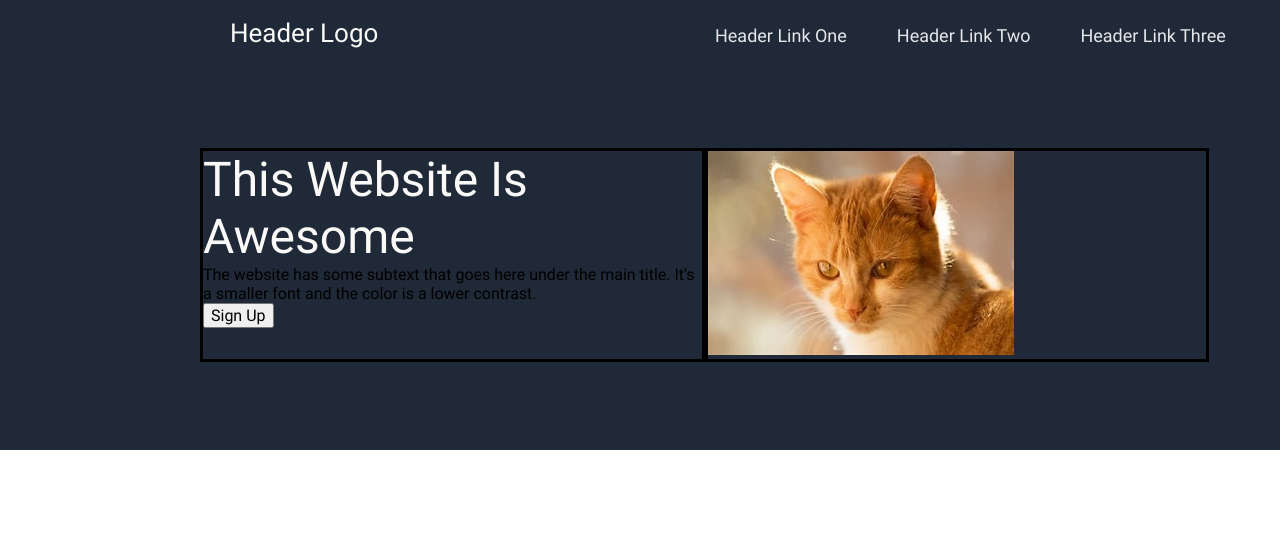
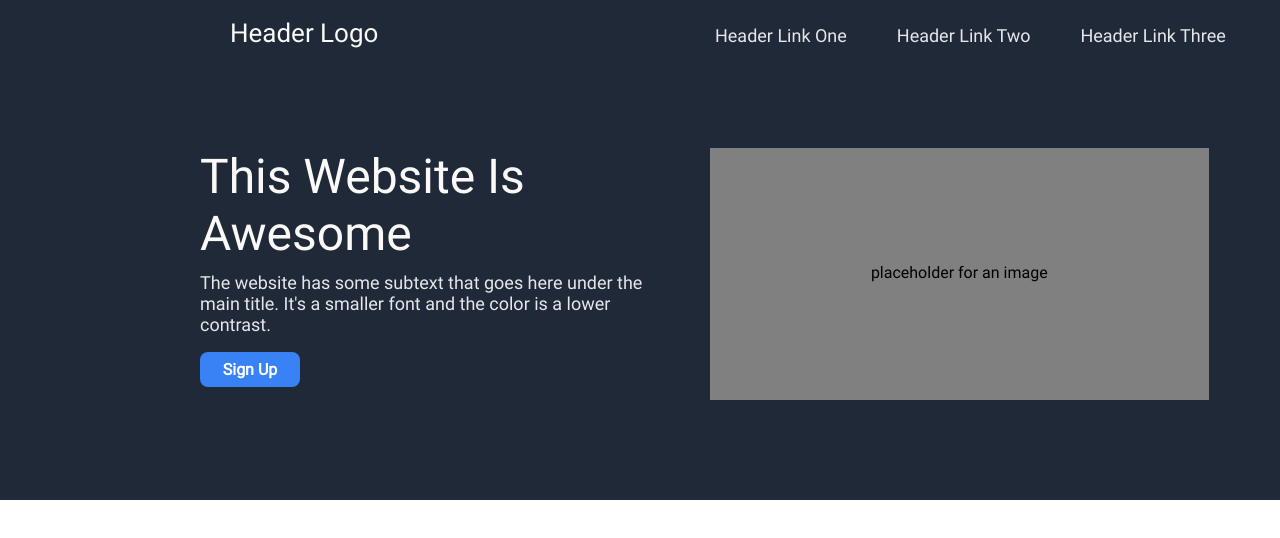
Before and after one commit to vigu2004/landing-page, a plain HTML site: page index.html in a window 1280 px wide. Drawn offline with Linux system fonts and the light colour scheme.

Commit message:
header done

```diff
--- a/index.html
+++ b/index.html
@@ -22,10 +22,10 @@
             <div class="hero-left">
                 <div class="hero-main-text"><p>This Website Is Awesome</p></div>
                 <div class="hero-secondary-text"><p>The website has some subtext that goes here under the main title. It's a smaller font and the color is a lower contrast. </p></div>
-                <div class="sign-up"> <button class="signup-button" title="sign-up">Sign Up</button></div>
+                <div class="sign-up"> <button type="button" class="signup-button" title="sign-up">Sign Up</button></div>
             </div>
             <div class="hero-right">
-                <img src="Assets/cat.jpeg" alt="cat picture">
+                <h1>placeholder for an image</h1>
             </div>
         </div>
     </div>
--- a/styles.css
+++ b/styles.css
@@ -8,7 +8,7 @@
 }
 .background-header{
     background-color: #1F2937 ;
-    height: 450px;
+    height: 500px;
 }
 .navbar{
  display: flex;
@@ -49,18 +49,21 @@
 .hero{
     display: flex;
     padding-left: 200px;
+    gap: 10px;
+    height: 252px;
 }
 .hero-left{
     display: flex;
     flex-direction: column;
     width: 50%;
-    border: solid;
+
 }
 .hero-right{
     width: 50%;
-    border: solid;
+    background-color: grey;
     margin-right: 71px;
-
+    text-align: center;
+    padding-top: 115px;
 }
 .hero-main-text{
     font-size: 48px;
@@ -68,6 +71,20 @@
     color: #FAF9F8;
 }
 .hero-secondary-text{
-
+    padding-top: 10px;
+    font-size: 18px;
+    color: #e5e7eb;
+    padding-right: 30px;
+    padding-bottom: 17px;
 }
-.sign-up{}
+.signup-button{
+    text-align: center;
+    height: 35px;
+    width:100px;
+    background-color: #3882F6;
+    border: none;
+    text-decoration: none;
+    color: white;
+    border-radius: 8px;
+    font-weight: bolder;
+}
```
